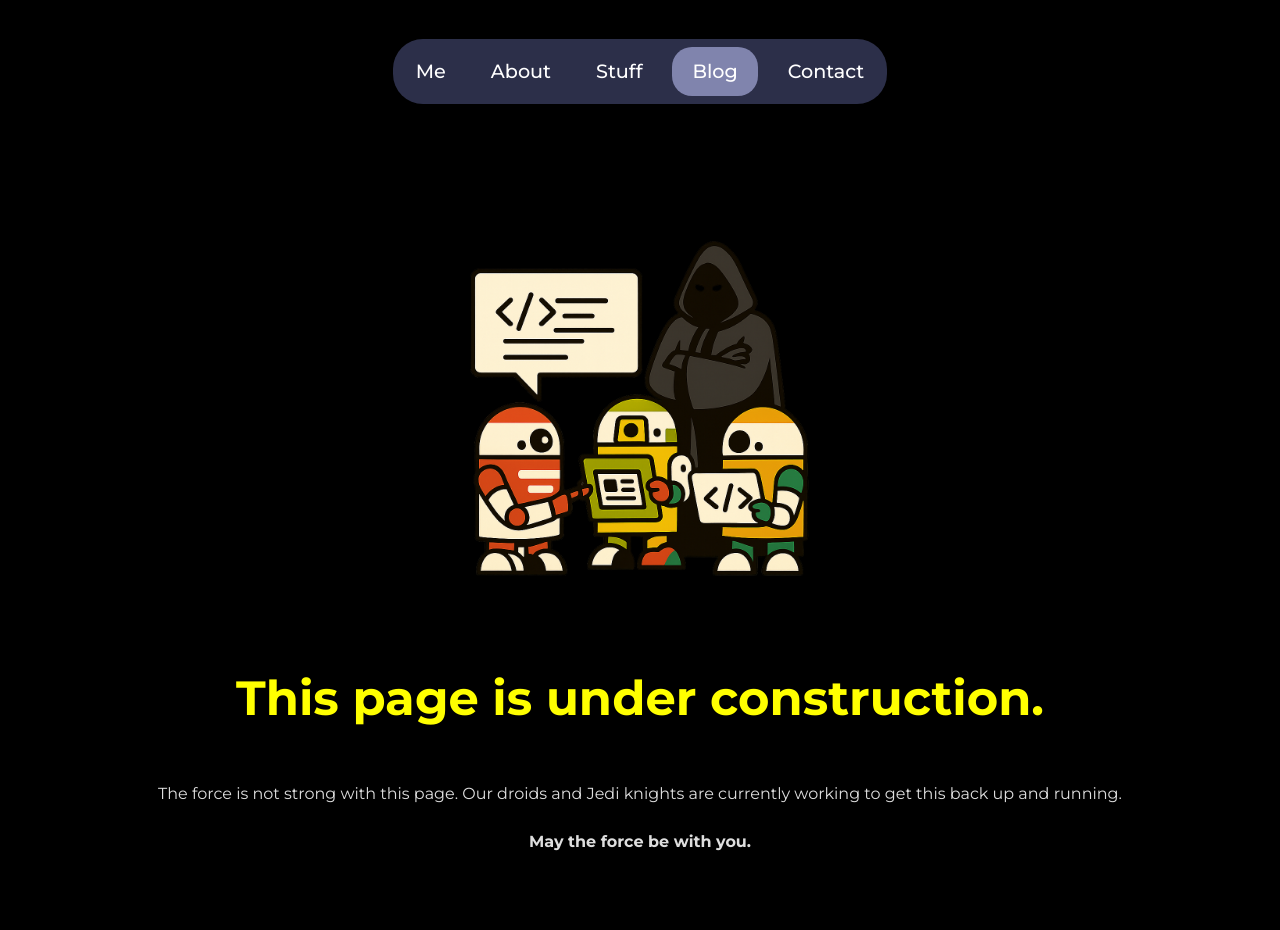
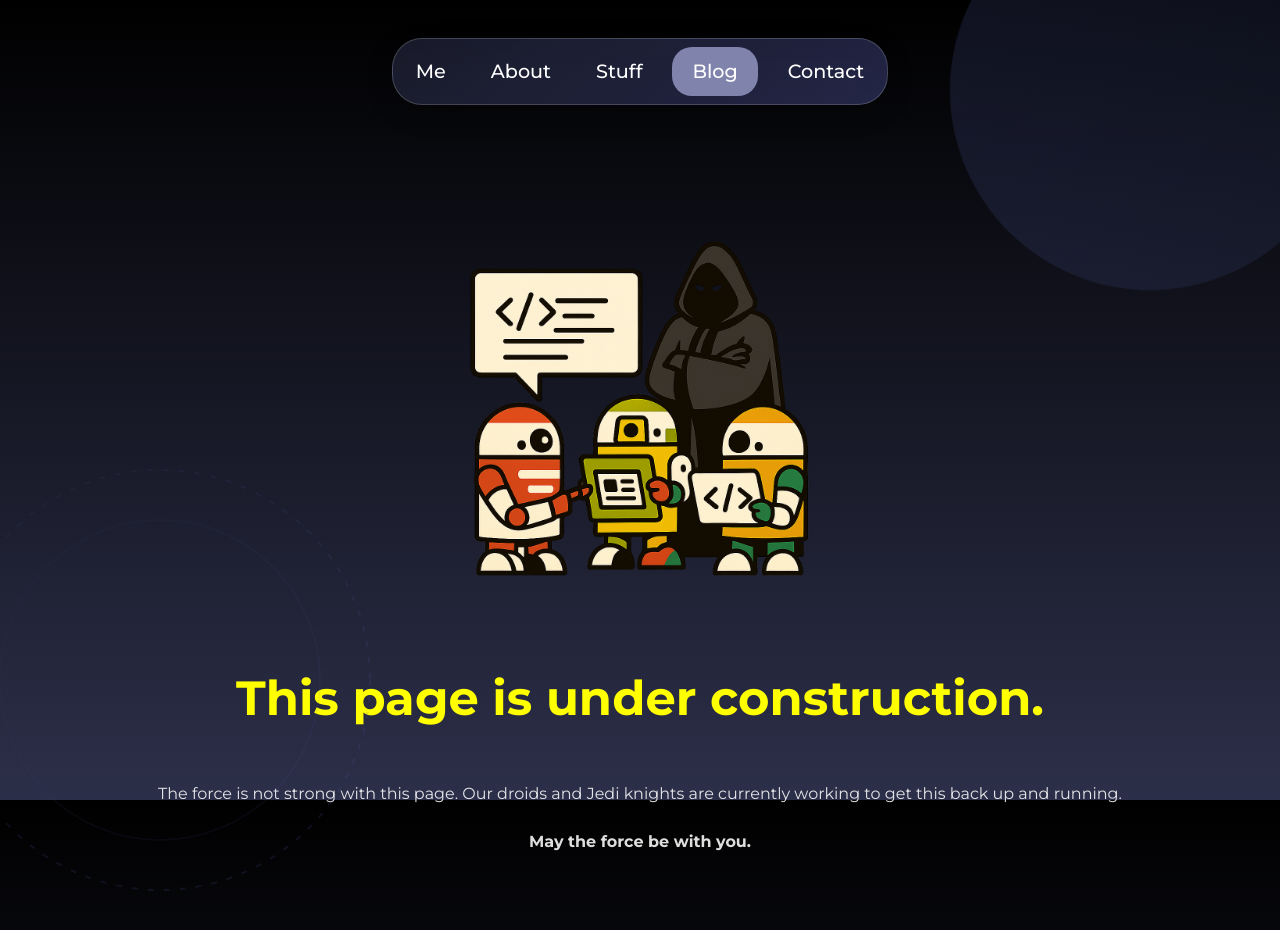
Before and after one commit to ameysunu/ameysunu.github.io, a React (Vite) app: page /under-construction in a window 1280 px wide. Shown: the top 930 px of the page. Built offline with nearby package versions, Linux system fonts and the light colour scheme.

Commit message:
ui changes for dev

```diff
--- a/src/App.tsx
+++ b/src/App.tsx
@@ -9,6 +9,7 @@ import About from './pages/About';
 import Stuff from './pages/Stuff';
 import Construction from './pages/Construction';
 // import Banner from './pages/Banner';
+import BackgroundDecor from './components/BackgroundDecor';
 
 const App = () => {
 
@@ -20,6 +21,7 @@ const App = () => {
   return (
     <Router>
       {/* <Banner /> */}
+      <BackgroundDecor />
       <Header onContactClick={toggleChatbot} />
       <Routes>
         <Route path="/" element={<Home />} />
--- /dev/null
+++ b/src/components/BackgroundDecor.tsx
@@ -0,0 +1,58 @@
+export default function BackgroundDecor() {
+  return (
+    <div className="bg-decor" aria-hidden="true">
+      <svg
+        className="bg-decor-svg bg-decor-top-right"
+        width="420"
+        height="420"
+        viewBox="0 0 420 420"
+        role="img"
+        aria-hidden="true"
+        focusable="false"
+      >
+        <defs>
+          <linearGradient id="bgGrad1" x1="0" y1="0" x2="1" y2="1">
+            <stop offset="0%" stopColor="#5b63b7" stopOpacity="0.18" />
+            <stop offset="100%" stopColor="#718af4" stopOpacity="0.08" />
+          </linearGradient>
+        </defs>
+        <circle cx="210" cy="210" r="200" fill="url(#bgGrad1)" />
+      </svg>
+
+      <svg
+        className="bg-decor-svg bg-decor-bottom-left"
+        width="520"
+        height="520"
+        viewBox="0 0 520 520"
+        role="img"
+        aria-hidden="true"
+        focusable="false"
+      >
+        <defs>
+          <linearGradient id="bgGrad2" x1="0" y1="0" x2="1" y2="1">
+            <stop offset="0%" stopColor="#2c2f49" stopOpacity="0.20" />
+            <stop offset="100%" stopColor="#5b63b7" stopOpacity="0.15" />
+          </linearGradient>
+        </defs>
+        <circle
+          cx="260"
+          cy="260"
+          r="210"
+          fill="none"
+          stroke="url(#bgGrad2)"
+          strokeWidth="2"
+          strokeDasharray="6 10"
+        />
+        <circle
+          cx="260"
+          cy="260"
+          r="160"
+          fill="none"
+          stroke="url(#bgGrad2)"
+          strokeWidth="1.5"
+          opacity="0.6"
+        />
+      </svg>
+    </div>
+  );
+}
--- a/src/index.css
+++ b/src/index.css
@@ -4,11 +4,35 @@
 
   color: rgba(255, 255, 255, 0.87);
   background-color: #000;
+  background-image: linear-gradient(180deg, #000 0%, #2c2f49 100%);
+  background-repeat: no-repeat;
+  background-attachment: fixed;
 
   font-synthesis: none;
   text-rendering: optimizeLegibility;
   -webkit-font-smoothing: antialiased;
   -moz-osx-font-smoothing: grayscale;
+}
+.bg-decor {
+  position: fixed;
+  inset: 0;
+  pointer-events: none;
+  z-index: 0;
+}
+
+.bg-decor-svg {
+  position: absolute;
+}
+
+.bg-decor-top-right {
+  top: -120px;
+  right: -80px;
+  transform: rotate(8deg);
+}
+
+.bg-decor-bottom-left {
+  bottom: -140px;
+  left: -100px;
 }
 
 /* html, body {
@@ -96,7 +120,11 @@ p {
   display: flex;
   gap: 15px;
   padding: 8px;
-  background-color: #2c2f49;
+  background: linear-gradient(135deg, rgba(44, 47, 73, 0.55), rgba(91, 99, 183, 0.35));
+  border: 1px solid rgba(255, 255, 255, 0.18);
+  box-shadow: 0 8px 24px rgba(0, 0, 0, 0.25);
+  backdrop-filter: saturate(140%) blur(12px);
+  -webkit-backdrop-filter: saturate(140%) blur(12px);
   border-radius: 30px;
   position: fixed;
   z-index: 999;
```
